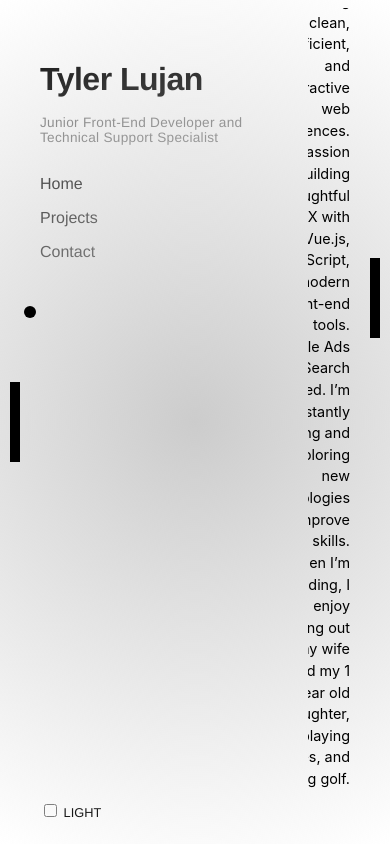
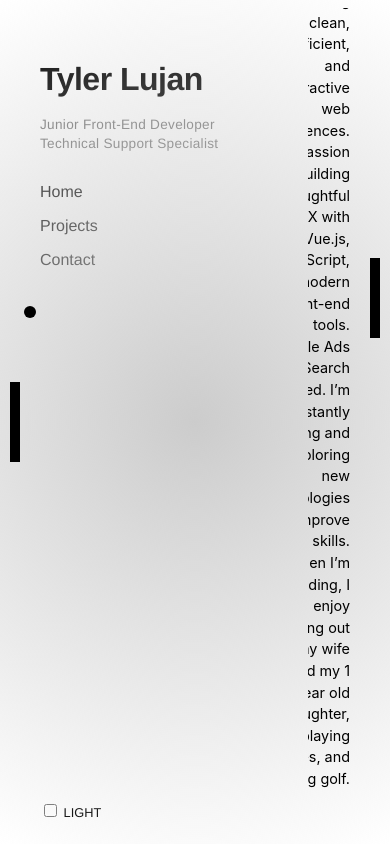
Before and after one commit to t-lujan/tyler-portfolio, a Vue app: page / in a window 390 px wide. Shown: the top 856 px of the page. Built offline with nearby package versions, Linux system fonts and the light colour scheme; a web font is replaced by a local one.

Commit message:
Fix mobile layout: stack role titles under name

```diff
--- a/src/App.vue
+++ b/src/App.vue
@@ -3,7 +3,11 @@
     <div :class="['grid', { 'mobile-grid': isMobile && route.name !== 'Home' }]">
       <div class="left">
         <h1>Tyler Lujan</h1>
-        <p class="role">Junior Front-End Developer and Technical Support Specialist</p>
+        <p class="role">
+          <span>Junior Front-End Developer</span><br />
+          <span>Technical Support Specialist</span>
+        </p>
+
         <nav>
           <ul>
             <li><router-link to="/">Home</router-link></li>
@@ -147,6 +151,11 @@ nav a:hover::after {
 
 /* ✅ MOBILE FIXES */
 @media (max-width: 768px) {
+
+  .role {
+    font-size: 0.85rem;
+    line-height: 1.4;
+  }
   .mobile-grid {
     display: flex;
     flex-direction: column;
```
